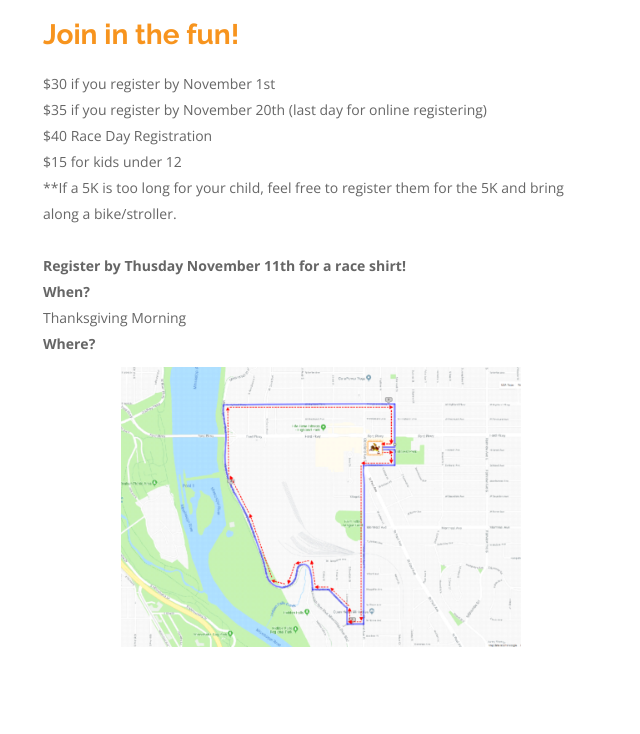
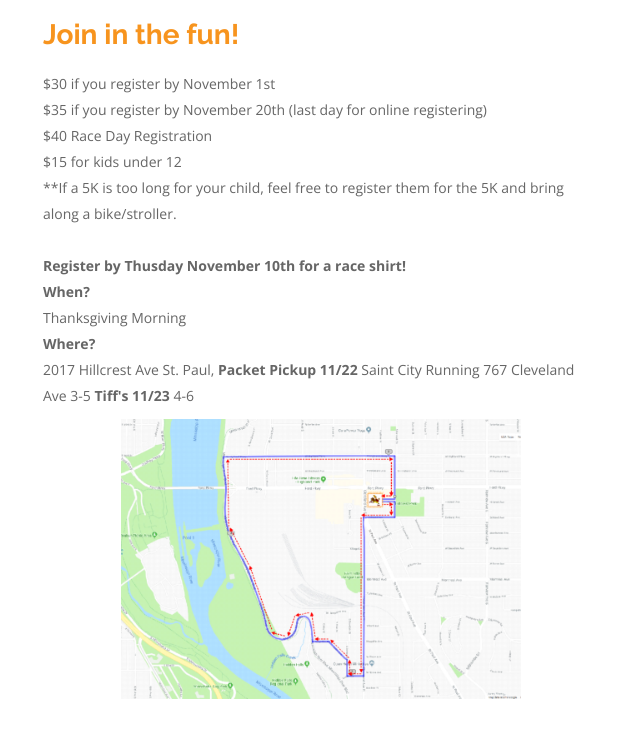
Before and after one commit to philG0417/philG0417.github.io, a website: page index.html in a window 1280 px wide. Shown: the part 1646-2380 px from the top of the page, without its empty margins (27-667 px from the left). Drawn offline with nearby package versions, Linux system fonts and the light colour scheme; grey boxes are pictures that could not be loaded.

Commit message:
Update index.html

```diff
--- a/index.html
+++ b/index.html
@@ -182,7 +182,7 @@
                             $40 Race Day Registration<br>
                             $15 for kids under 12 <br>
                             **If a 5K is too long for your child, feel free to register them for the 5K and bring along a bike/stroller. <br><br>
-                        <b> Register by Thusday November 11th for a race shirt! </b><br>
+                        <b> Register by Thusday November 10th for a race shirt! </b><br>
 
                        <!-- <b>IN PERSON REGISTRATION</b> (after November 25th)<br>
                            5K-$35 for adults <br>
@@ -193,6 +193,14 @@
 
 
                         <b>Where?</b>  <br>
+                            2017 Hillcrest Ave
+                            St. Paul,
+                        <b>  Packet Pickup 11/22 </b>
+                            Saint City Running
+                            767 Cleveland Ave
+                            3-5
+                        <b> Tiff's 11/23 </b>
+                            4-6
                         <img src="./img/Map of Run.png" class="img-responsive center-block center" style="height: 300px">
 
                         <!-- <b>Tuesday:</b>Highland Catholic (Main Entrance on Bohland Street) <br>
```
